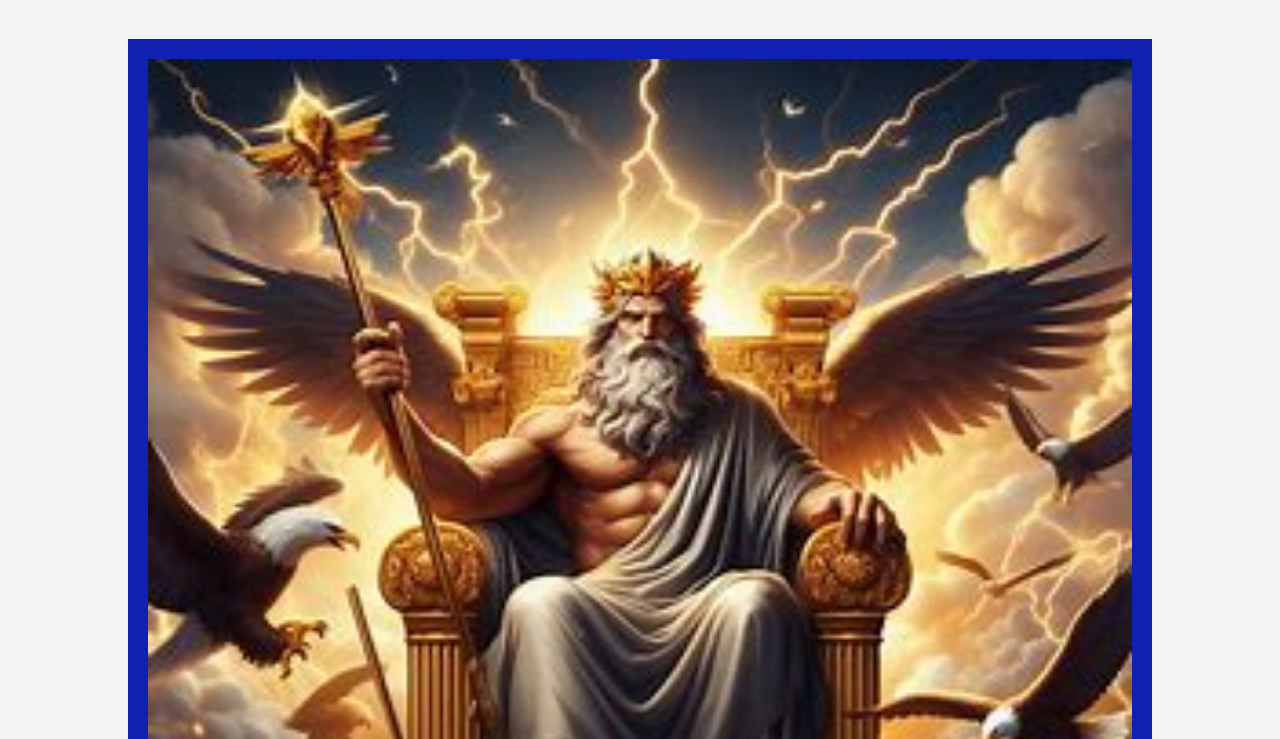
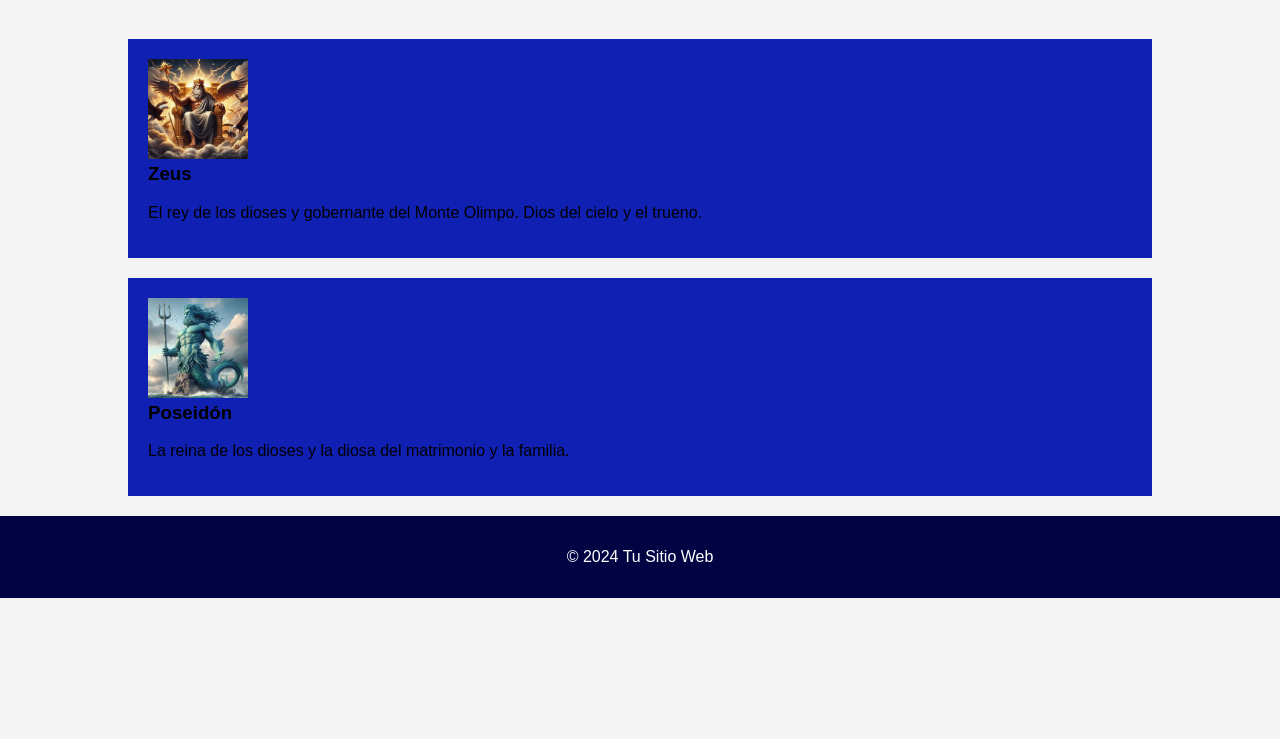
Before and after one commit to raul-hidalgo-lopez/dioses, a plain HTML site: page index.html in a window 1280 px wide. Shown: the part 61-800 px from the top of the page. Drawn offline with Linux system fonts and the light colour scheme.

Commit message:
Update index.html

```diff
--- a/index.html
+++ b/index.html
@@ -8,7 +8,7 @@
   .header { background-color: #010342; color: #f4f4f4; text-align: center;}
   .container { width: 80%; margin: auto; overflow: hidden; }
   .card { background: #1020b3; padding: 20px; margin-top: 20px; }
-  .card img { width: 100%; }
+  .card img { width: width:100px; height:100px; }
   .card h3 { margin-top: 0; }
   .footer { background-color: #010342; color: white; text-align: center; padding: 1em; margin-top: 20px; }
 </style>
```
